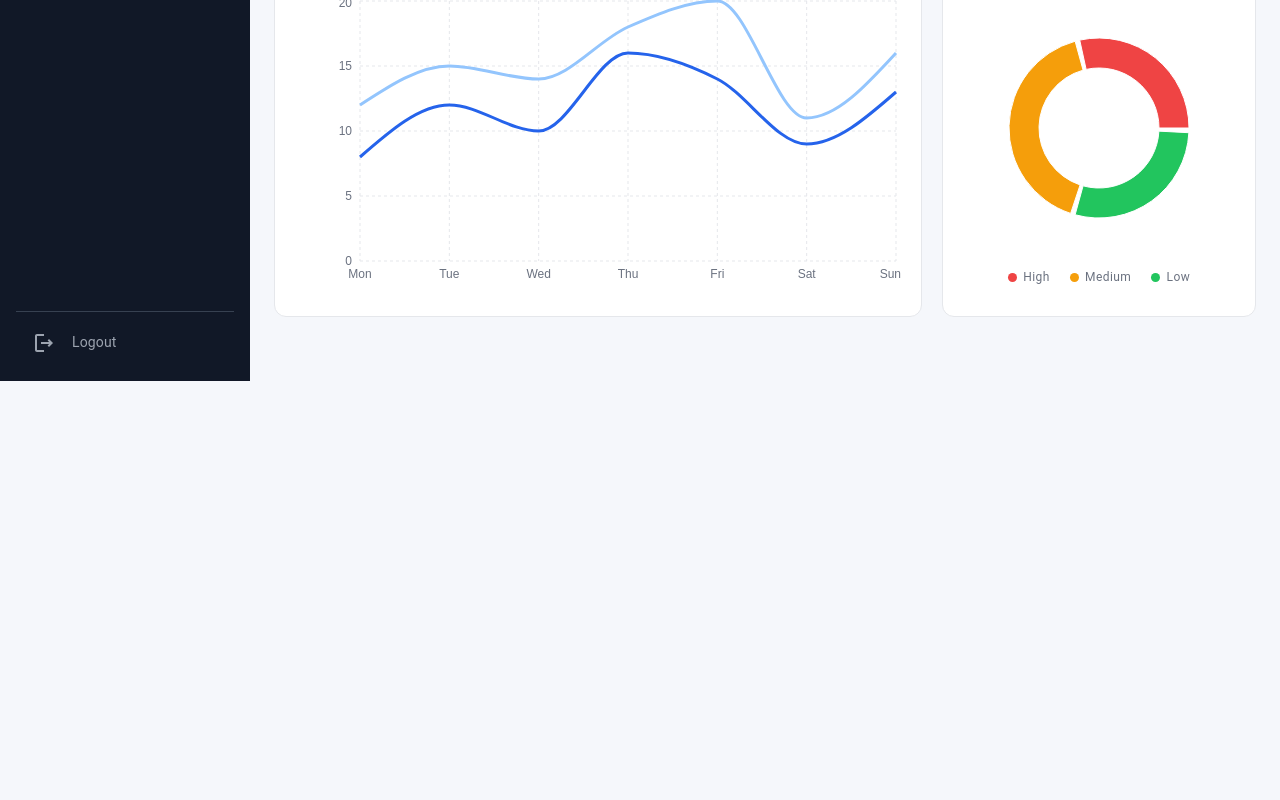
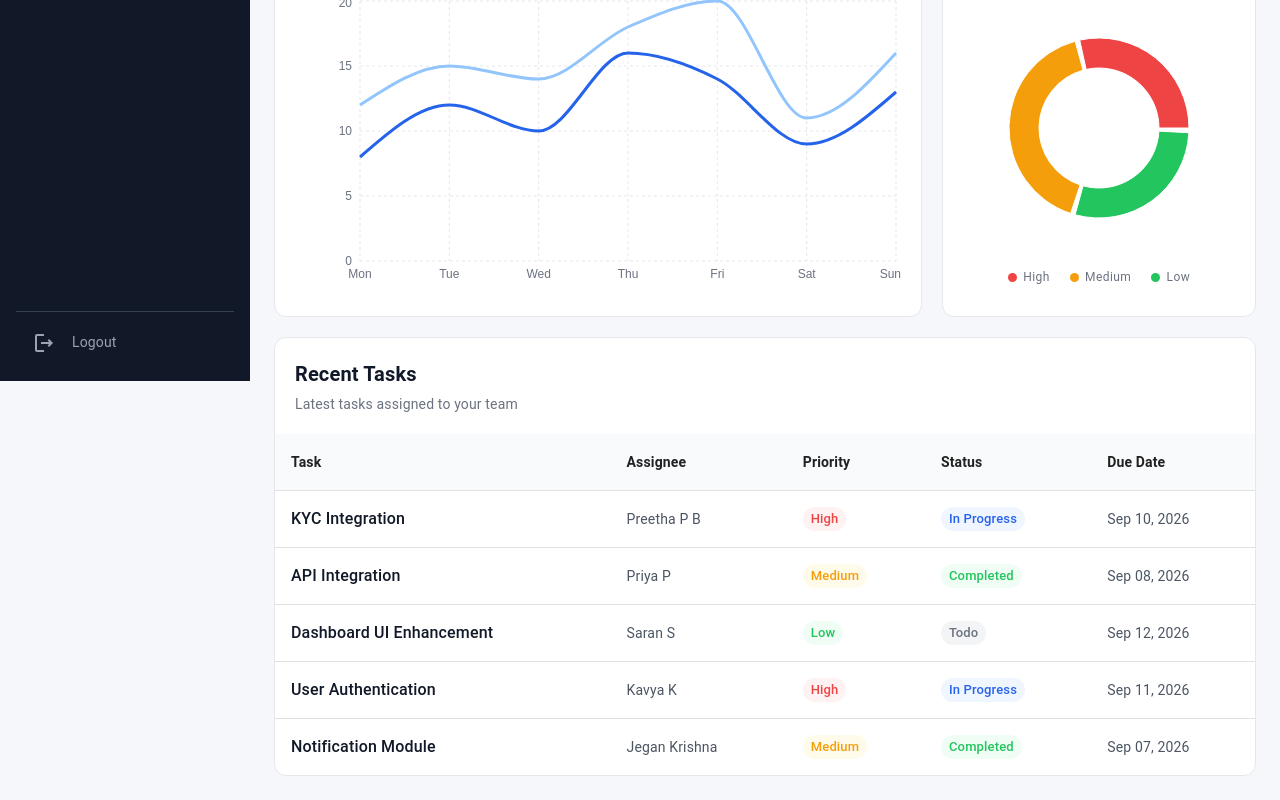
Before and after one commit to preetha-pb/task-team-management-dashboard, a React (Vite) app: page /dashboard in a window 1280 px wide. Shown: the part 419-1219 px from the top of the page. Before the commit the page ends 800 px from the top, so only its background shows below. Built offline with nearby package versions, Linux system fonts and the light colour scheme.

Commit message:
feat: add recent tasks table

```diff
--- /dev/null
+++ b/src/components/dashboard/RecentTasks.tsx
@@ -0,0 +1,264 @@
+import {
+  Box,
+  Card,
+  Chip,
+  Table,
+  TableBody,
+  TableCell,
+  TableContainer,
+  TableHead,
+  TableRow,
+  Typography,
+} from "@mui/material";
+
+type TaskStatus = "Todo" | "In Progress" | "Completed";
+
+type TaskPriority = "High" | "Medium" | "Low";
+
+interface Task {
+  id: number;
+  title: string;
+  assignee: string;
+  priority: TaskPriority;
+  status: TaskStatus;
+  dueDate: string;
+}
+
+const tasks: Task[] = [
+  {
+    id: 1,
+    title: "KYC Integration",
+    assignee: "Preetha P B",
+    priority: "High",
+    status: "In Progress",
+    dueDate: "Sep 10, 2026",
+  },
+  {
+    id: 2,
+    title: "API Integration",
+    assignee: "Priya P",
+    priority: "Medium",
+    status: "Completed",
+    dueDate: "Sep 08, 2026",
+  },
+  {
+    id: 3,
+    title: "Dashboard UI Enhancement",
+    assignee: "Saran S",
+    priority: "Low",
+    status: "Todo",
+    dueDate: "Sep 12, 2026",
+  },
+  {
+    id: 4,
+    title: "User Authentication",
+    assignee: "Kavya K",
+    priority: "High",
+    status: "In Progress",
+    dueDate: "Sep 11, 2026",
+  },
+  {
+    id: 5,
+    title: "Notification Module",
+    assignee: "Jegan Krishna",
+    priority: "Medium",
+    status: "Completed",
+    dueDate: "Sep 07, 2026",
+  },
+];
+
+const getPriorityColor = (priority: TaskPriority) => {
+  switch (priority) {
+    case "High":
+      return {
+        color: "#ef4444",
+        backgroundColor: "#fef2f2",
+      };
+
+    case "Medium":
+      return {
+        color: "#f59e0b",
+        backgroundColor: "#fffbeb",
+      };
+
+    case "Low":
+      return {
+        color: "#22c55e",
+        backgroundColor: "#f0fdf4",
+      };
+  }
+};
+
+const getStatusColor = (status: TaskStatus) => {
+  switch (status) {
+    case "Completed":
+      return {
+        color: "#22c55e",
+        backgroundColor: "#f0fdf4",
+      };
+
+    case "In Progress":
+      return {
+        color: "#2563eb",
+        backgroundColor: "#eff6ff",
+      };
+
+    case "Todo":
+      return {
+        color: "#6b7280",
+        backgroundColor: "#f3f4f6",
+      };
+  }
+};
+
+const RecentTasks = () => {
+  return (
+    <Card
+      elevation={0}
+      sx={{
+        border: "1px solid #e5e7eb",
+        borderRadius: 3,
+        mt: 2.5,
+      }}
+    >
+      <Box sx={{ p: 2.5 }}>
+        <Typography
+          variant="h6"
+          sx={{
+            fontWeight: 600,
+            color: "#111827",
+          }}
+        >
+          Recent Tasks
+        </Typography>
+
+        <Typography
+          variant="body2"
+          sx={{
+            color: "#6b7280",
+            mt: 0.5,
+          }}
+        >
+          Latest tasks assigned to your team
+        </Typography>
+      </Box>
+
+      <TableContainer>
+        <Table>
+          <TableHead>
+            <TableRow
+              sx={{
+                backgroundColor: "#f9fafb",
+              }}
+            >
+              <TableCell sx={{ fontWeight: 600 }}>
+                Task
+              </TableCell>
+
+              <TableCell sx={{ fontWeight: 600 }}>
+                Assignee
+              </TableCell>
+
+              <TableCell sx={{ fontWeight: 600 }}>
+                Priority
+              </TableCell>
+
+              <TableCell sx={{ fontWeight: 600 }}>
+                Status
+              </TableCell>
+
+              <TableCell sx={{ fontWeight: 600 }}>
+                Due Date
+              </TableCell>
+            </TableRow>
+          </TableHead>
+
+          <TableBody>
+            {tasks.map((task) => {
+              const priorityStyle = getPriorityColor(
+                task.priority
+              );
+
+              const statusStyle = getStatusColor(
+                task.status
+              );
+
+              return (
+                <TableRow
+                  key={task.id}
+                  hover
+                  sx={{
+                    "&:last-child td": {
+                      borderBottom: 0,
+                    },
+                  }}
+                >
+                  <TableCell>
+                    <Typography
+                      sx={{
+                        fontWeight: 500,
+                        color: "#111827",
+                      }}
+                    >
+                      {task.title}
+                    </Typography>
+                  </TableCell>
+
+                  <TableCell>
+                    <Typography
+                      variant="body2"
+                      sx={{
+                        color: "#4b5563",
+                      }}
+                    >
+                      {task.assignee}
+                    </Typography>
+                  </TableCell>
+
+                  <TableCell>
+                    <Chip
+                      label={task.priority}
+                      size="small"
+                      sx={{
+                        color: priorityStyle.color,
+                        backgroundColor:
+                          priorityStyle.backgroundColor,
+                        fontWeight: 500,
+                      }}
+                    />
+                  </TableCell>
+
+                  <TableCell>
+                    <Chip
+                      label={task.status}
+                      size="small"
+                      sx={{
+                        color: statusStyle.color,
+                        backgroundColor:
+                          statusStyle.backgroundColor,
+                        fontWeight: 500,
+                      }}
+                    />
+                  </TableCell>
+
+                  <TableCell>
+                    <Typography
+                      variant="body2"
+                      sx={{
+                        color: "#4b5563",
+                      }}
+                    >
+                      {task.dueDate}
+                    </Typography>
+                  </TableCell>
+                </TableRow>
+              );
+            })}
+          </TableBody>
+        </Table>
+      </TableContainer>
+    </Card>
+  );
+};
+
+export default RecentTasks;
--- a/src/pages/Dashboard/Dashboard.tsx
+++ b/src/pages/Dashboard/Dashboard.tsx
@@ -11,7 +11,7 @@ import { Box, Grid, Typography } from "@mui/material";
 import StatCard from "../../components/dashboard/StatCard";
 import TaskOverviewChart from "../../components/dashboard/TaskOverviewChart";
 import PriorityChart from "../../components/dashboard/PriorityChart";
-
+import RecentTasks from "../../components/dashboard/RecentTasks";
 
 
 const Dashboard = () => {
@@ -93,6 +93,7 @@ const Dashboard = () => {
         </Grid>
       </Box>
 
+      <RecentTasks />
 
     </Box>
   );
```
